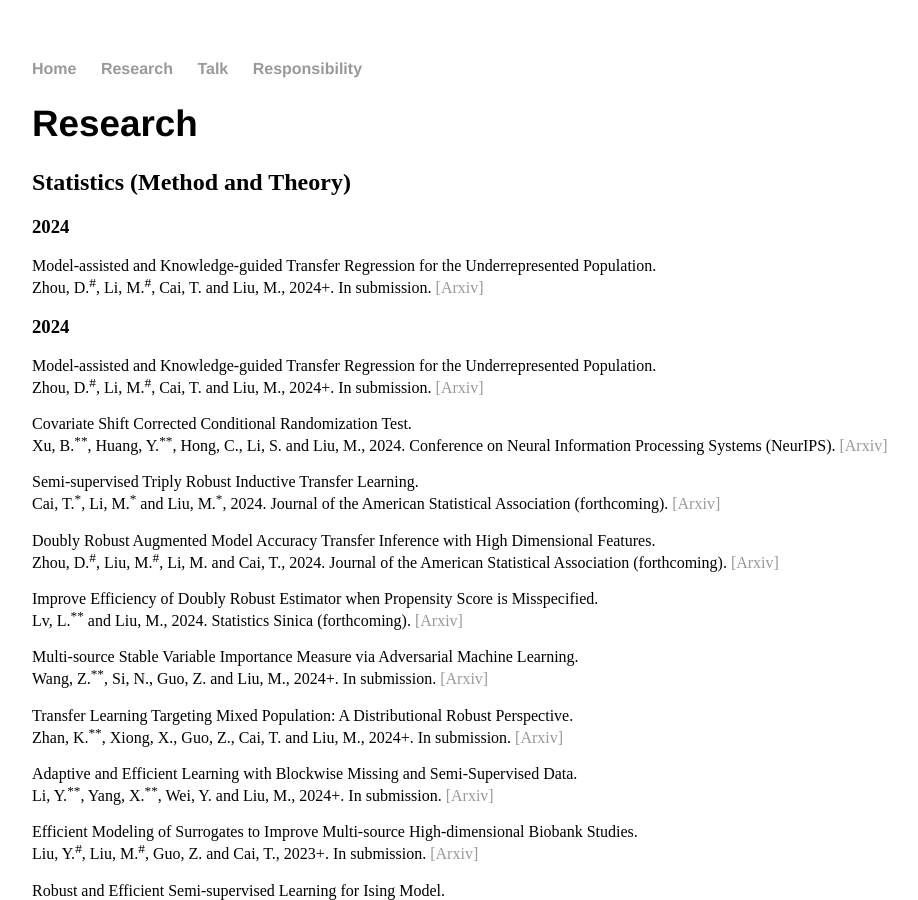
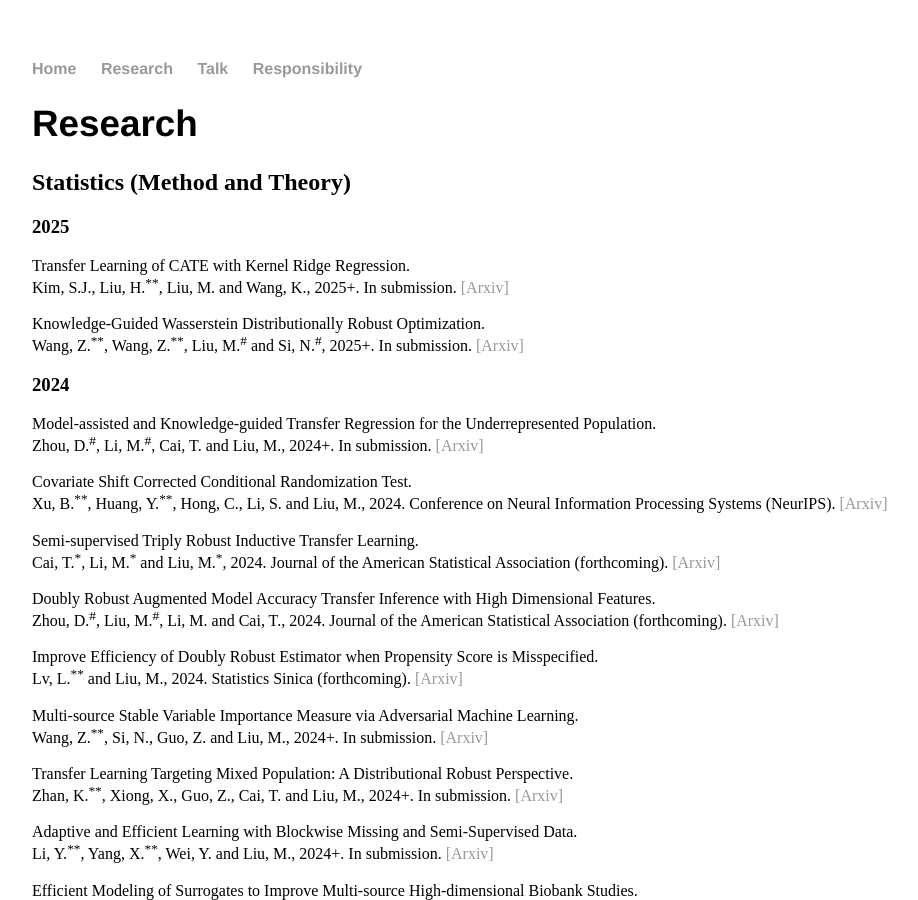
Before and after one commit to moleibobliu/moleibobliu.github.io, a Jekyll site: the page built from pub/index.html, in a window 1280 px wide and 900 px high. Shown: the whole window, without its empty margins (160-1078 px from the left). Built offline with Jekyll 4.4.1, drawn with Linux system fonts in a browser that asks for light colours; some of the changed text lies outside the part shown.

Commit message:
Update index.html

```diff
--- a/pub/index.html
+++ b/pub/index.html
@@ -6,12 +6,14 @@ title: Molei Liu
 	<h1> Research </h1>
 	<h2> Statistics (Method and Theory) </h2>
 
-	<h3> 2024 </h3>
+	<h3> 2025 </h3>
 
-	Model-assisted and Knowledge-guided Transfer Regression for the Underrepresented Population.
-        <br \>  Zhou, D.<sup>#</sup>, Li, M.<sup>#</sup>, Cai, T. and Liu, M., 2024+. In submission. <a href="https://arxiv.org/abs/2410.06484"> [Arxiv] </a>
+	Transfer Learning of CATE with Kernel Ridge Regression.
+        <br \> Kim, S.J., Liu, H.<sup>**</sup>, Liu, M. and Wang, K., 2025+. In submission. <a href="https://arxiv.org/pdf/2502.11331"> [Arxiv] </a>
         <br \>
 
+	<br \> Knowledge-Guided Wasserstein Distributionally Robust Optimization.
+	<br \> Wang, Z.<sup>**</sup>, Wang, Z.<sup>**</sup>, Liu, M.<sup>#</sup> and Si, N.<sup>#</sup>, 2025+.  In submission. <a href="https://arxiv.org/pdf/2502.08146"> [Arxiv] </a>
 
 	<h3> 2024 </h3>
 
@@ -142,6 +144,11 @@ title: Molei Liu
 	<a href="https://www.biorxiv.org/content/10.1101/2025.02.01.636015.full.pdf"> [bioRxiv] </a>
 	<br \>
 
+	<br \> 	Federated Learning in Healthcare: A Benchmark Comparison of Engineering and Statistical Approaches for Structured Data Analysis.
+	<br \> 	Li, S., Miao, D., Wu, Q., Hong, C., D’Agostino, D., Li, X., ... & Liu, N. (2024). Health Data Science.
+	<a href="https://spj.science.org/doi/pdf/10.34133/hds.0196"> [Journal] </a>
+	<br \>
+
 	<br \> 	Heterogeneous associations between interleukin-6 receptor variants and phenotypes across ancestries and implications for therapy.
 	<br \> Wang, X.<sup>#</sup>, Liu, M.<sup>#</sup>, Nogues, I.<sup>#</sup>, et al., 2024. Scientific Reports.
 	<a href="https://www.medrxiv.org/content/10.1101/2022.09.24.22280325v1"> [MedRxiv] </a>
```
Also changed, not shown: other parts of pub/index.html (+2 -1 lines).
